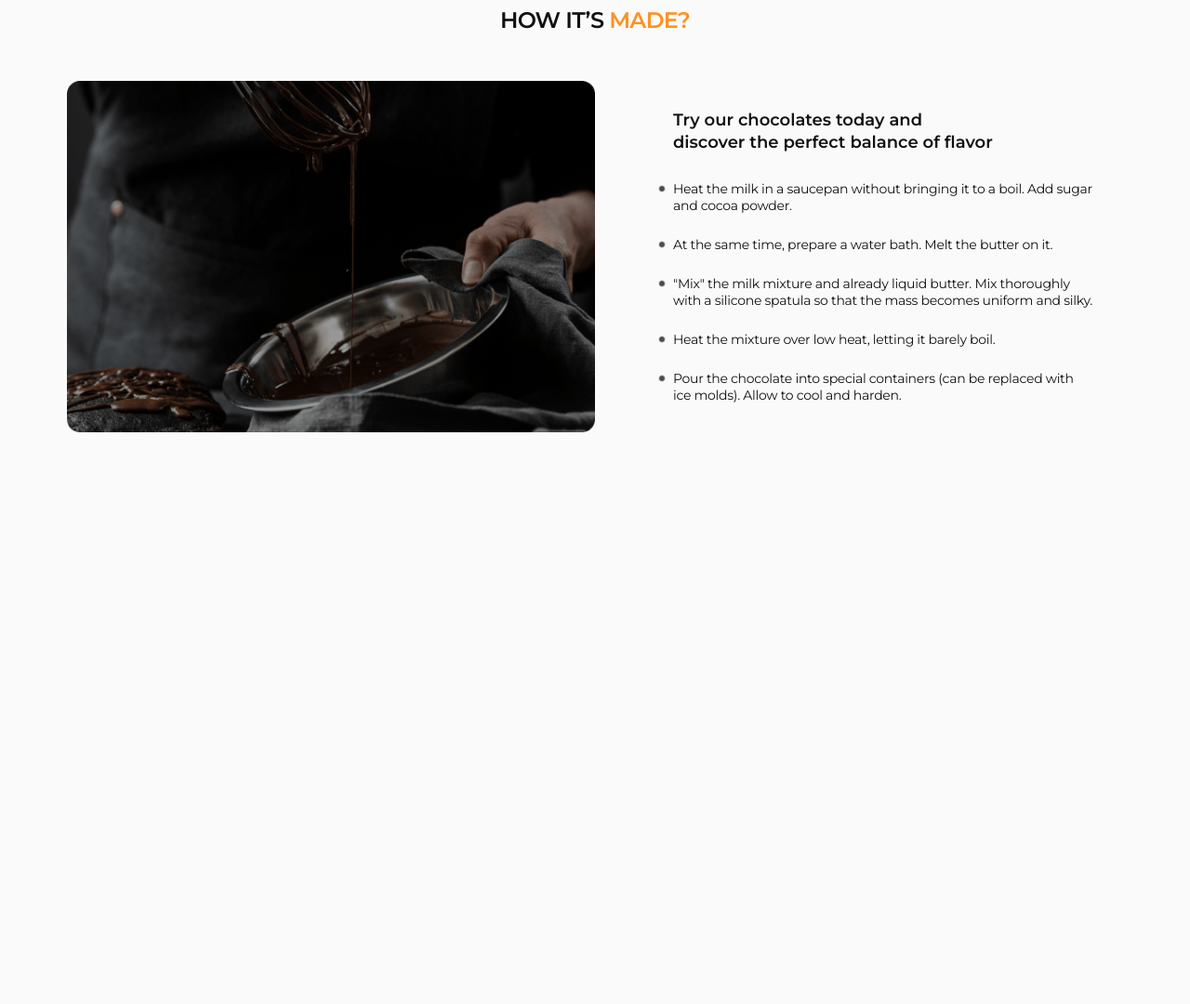
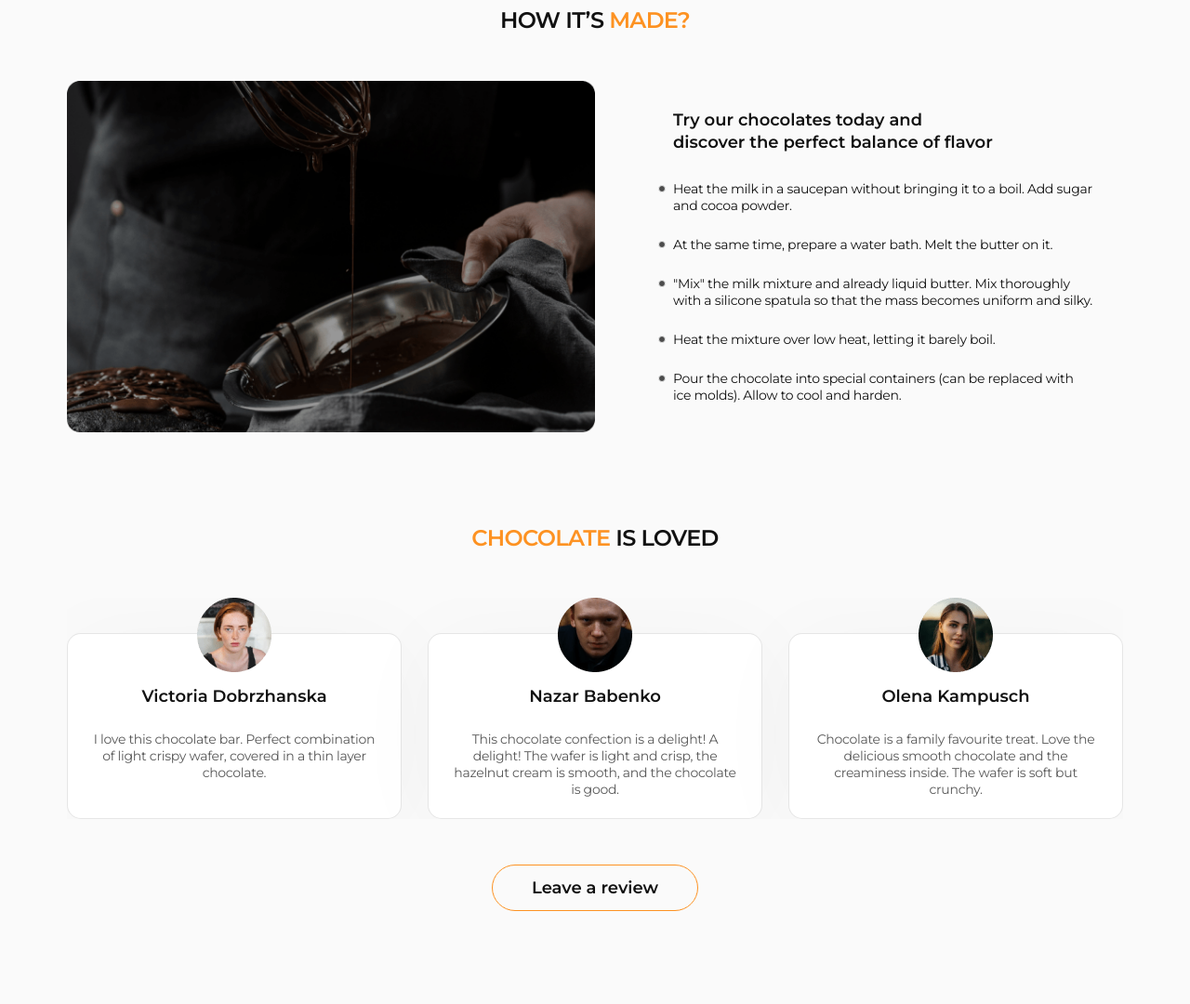
Before and after one commit to yelyzaveta-heorhiieva/Simply-Chocolate, a plain HTML site: page index.html in a window 1280 px wide. Shown: the part 1754-2834 px from the top of the page at 93% size. Before the commit the page ends 2219 px from the top, so only its background shows below. Drawn offline with nearby package versions, Linux system fonts and the light colour scheme.

Commit message:
section feedback

```diff
--- a/css/styles.css
+++ b/css/styles.css
@@ -50,6 +50,7 @@ button {
   cursor: pointer;
   font-family: inherit;
   color: currentColor;
+  border: none;
 }
 
 .visually-hidden {
@@ -129,7 +130,6 @@ button {
 .menu-btn {
   width: 28px;
   height: 28px;
-  border: none;
   background-color: transparent;
   display: flex;
   justify-content: center;
@@ -269,8 +269,6 @@ button {
   background-color: #fd9222;
   font-weight: 600;
   font-size: 14px;
-
-  border: none;
 }
 .made-link {
   border: 1px solid #fff;
@@ -743,3 +741,137 @@ button {
   }
 }
 /* #endregion Recipe */
+
+/* #region Feedback */
+.feedback {
+  padding: 60px 0;
+}
+
+.feedback-title {
+  font-weight: 600;
+  font-size: 24px;
+  line-height: 1.17;
+  letter-spacing: -0.03em;
+  text-transform: uppercase;
+  text-align: center;
+  margin-bottom: 32px;
+}
+
+.feedback-list {
+  display: flex;
+  gap: 16px;
+  overflow: hidden;
+  margin-bottom: 20px;
+}
+
+.feedback-card {
+  border: 1px solid rgba(17, 17, 17, 0.1);
+  border-radius: 15px;
+  width: 335px;
+  height: 200px;
+  box-shadow: 0 9px 100px 0 rgba(17, 17, 17, 0.03);
+  background: #fff;
+  padding: 56px 16px 42px 16px;
+  margin-top: -42px;
+}
+.feedback-card-title {
+  font-weight: 600;
+  font-size: 18px;
+  line-height: 1.33;
+  text-align: center;
+  margin-bottom: 24px;
+}
+.feedback-text {
+  font-size: 14px;
+  line-height: 1.29;
+  letter-spacing: -0.02em;
+  text-align: center;
+  color: rgba(17, 17, 17, 0.7);
+}
+
+.feedback-img {
+  margin: 0 auto;
+}
+
+.slider-list {
+  display: flex;
+  gap: 13px;
+  justify-content: center;
+  margin-bottom: 32px;
+}
+.slider-btn {
+  width: 13px;
+  height: 13px;
+  background-color: rgba(17, 17, 17, 0.1);
+  border-radius: 50%;
+}
+
+.slider-btn.current {
+  border-radius: 8px;
+  width: 28px;
+  background-color: #fd9222;
+}
+
+.feedback-btn {
+  border: 1px solid #fd9222;
+  border-radius: 100px;
+  display: flex;
+  align-items: center;
+  justify-content: center;
+  min-width: 165px;
+  height: 41px;
+  font-weight: 600;
+  font-size: 14px;
+  background-color: transparent;
+  margin: 0 auto;
+}
+
+@media screen and (min-width: 768px) {
+  .feedback {
+    padding: 80px 0;
+  }
+
+  .feedback-title {
+    margin-bottom: 50px;
+  }
+
+  .feedback-list {
+    margin-bottom: 31px;
+  }
+
+  .feedback-card {
+    width: 344px;
+  }
+
+  .feedback-btn {
+    min-width: 222px;
+    height: 50px;
+    font-size: 18px;
+  }
+}
+
+@media screen and (min-width: 1200px) {
+  .feedback {
+    padding: 100px 0;
+  }
+
+  .feedback-list {
+    gap: 28px;
+    margin-bottom: 49px;
+  }
+
+  .feedback-list-item {
+    width: calc((100% - 28px * 2) / 3);
+  }
+
+  .feedback-card {
+    width: 100%;
+    padding: 56px 24px 24px 24px;
+  }
+
+  .slider-list {
+    display: none;
+  }
+}
+
+/* #endregion Feedback */
--- a/index.html
+++ b/index.html
@@ -330,6 +330,83 @@
           </div>
         </div>
       </section>
+
+      <section class="feedback">
+        <div class="container">
+          <h2 class="feedback-title">
+            <span class="title-span">chocolate</span> is loved
+          </h2>
+          <ul class="feedback-list">
+            <li class="feedback-list-item">
+              <img
+                srcset="
+                  ./images/mob/victoria.png      1x,
+                  ./images/mob2x/victoria@2x.png 1x
+                "
+                width="80"
+                height="80"
+                alt="Victoria Dobrzhanska photo"
+                class="feedback-img"
+              />
+              <div class="feedback-card">
+                <h3 class="feedback-card-title">Victoria Dobrzhanska</h3>
+                <p class="feedback-text">
+                  I love this chocolate bar. Perfect combination of light crispy
+                  wafer, covered in a thin layer chocolate.
+                </p>
+              </div>
+            </li>
+            <li class="feedback-list-item">
+              <img
+                srcset="
+                  ./images/mob/nazar.png      1x,
+                  ./images/mob2x/nazar@2x.png 1x
+                "
+                width="80"
+                height="80"
+                alt="Nazar Babenko photo"
+                class="feedback-img"
+              />
+              <div class="feedback-card">
+                <h3 class="feedback-card-title">Nazar Babenko</h3>
+                <p class="feedback-text">
+                  This chocolate confection is a delight! A delight! The wafer
+                  is light and crisp, the hazelnut cream is smooth, and the
+                  chocolate is good.
+                </p>
+              </div>
+            </li>
+            <li class="feedback-list-item">
+              <img
+                srcset="
+                  ./images/mob/olena.png      1x,
+                  ./images/mob2x/olena@2x.png 1x
+                "
+                width="80"
+                height="80"
+                alt="Olena Kampusch photo"
+                class="feedback-img"
+              />
+              <div class="feedback-card">
+                <h3 class="feedback-card-title">Olena Kampusch</h3>
+                <p class="feedback-text">
+                  Chocolate is a family favourite treat. Love the delicious
+                  smooth chocolate and the creaminess inside. The wafer is soft
+                  but crunchy.
+                </p>
+              </div>
+            </li>
+          </ul>
+          <ul class="slider-list">
+            <li>
+              <button type="button" class="slider-btn current"></button>
+            </li>
+            <li><button type="button" class="slider-btn"></button></li>
+            <li><button type="button" class="slider-btn"></button></li>
+          </ul>
+          <button type="button" class="feedback-btn">Leave a review</button>
+        </div>
+      </section>
     </main>
   </body>
 </html>
```
